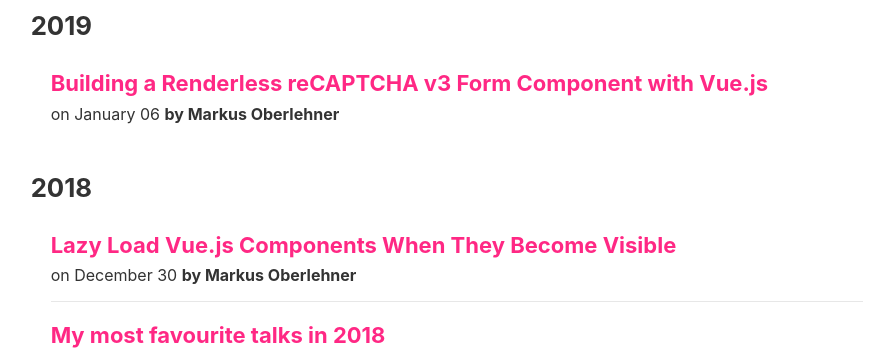
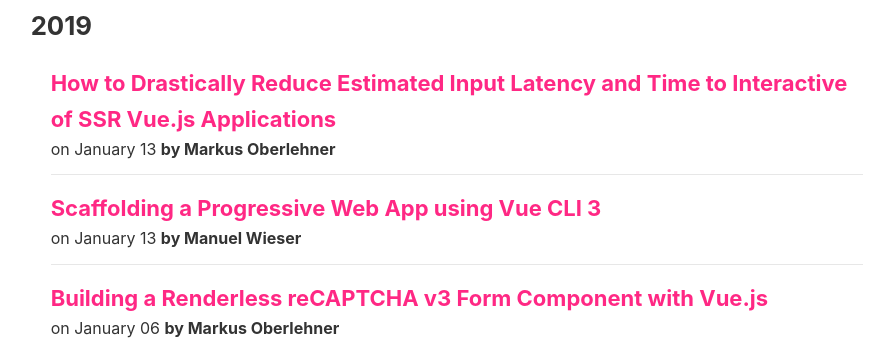
Before and after one commit to matuzo/postedin, an Eleventy site: page src/places/austria/linz.njk in a window 1280 px wide. Shown: the part 455-805 px from the top of the page, without its empty margins (193-1087 px from the left). Built offline with nearby package versions, Linux system fonts and the light colour scheme; Eleventy itself is replaced by a stand-in of ours; files that its build step writes are made by us from their sources.

Commit message:
Update Linz

```diff
--- a/src/places/austria/linz.njk
+++ b/src/places/austria/linz.njk
@@ -7,6 +7,18 @@
     {
       "year": "2019",
       "posts": [
+        {
+          "title": "Scaffolding a Progressive Web App using Vue CLI 3",
+          "link": "hhttps://manu.ninja/scaffolding-a-progressive-web-app-using-vue-cli-3",
+          "date": "2019-01-13",
+          "author": "manuelwieser"
+        },
+        {
+          "title": "How to Drastically Reduce Estimated Input Latency and Time to Interactive of SSR Vue.js Applications",
+          "link": "https://markus.oberlehner.net/blog/how-to-drastically-reduce-estimated-input-latency-and-time-to-interactive-of-ssr-vue-applications/",
+          "date": "2019-01-13",
+          "author": "markusoberlehner"
+        },
         {
           "title": "Building a Renderless reCAPTCHA v3 Form Component with Vue.js",
           "link": "https://markus.oberlehner.net/blog/building-a-renderless-recaptcha-v3-form-component-with-vue/",
```
